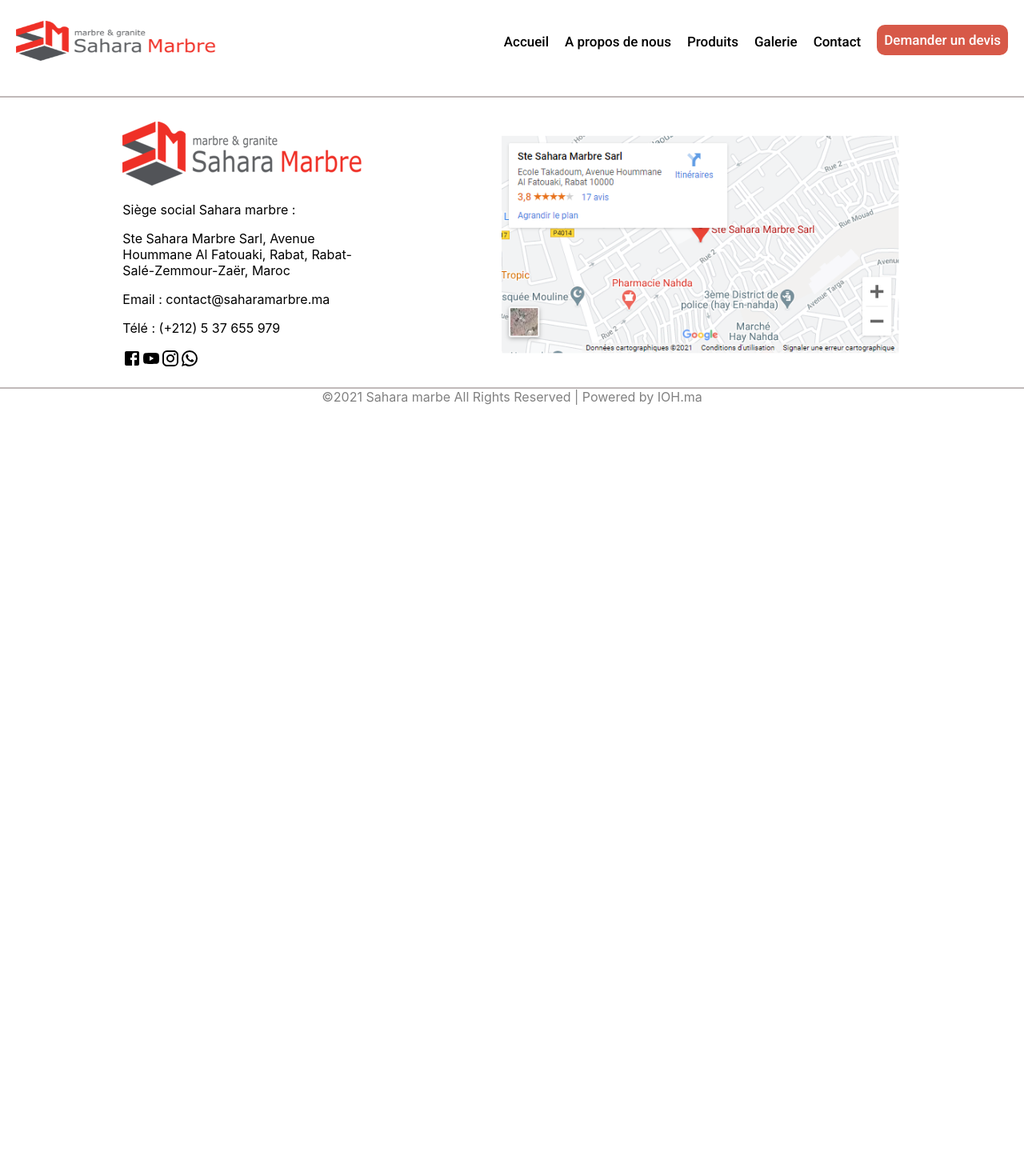
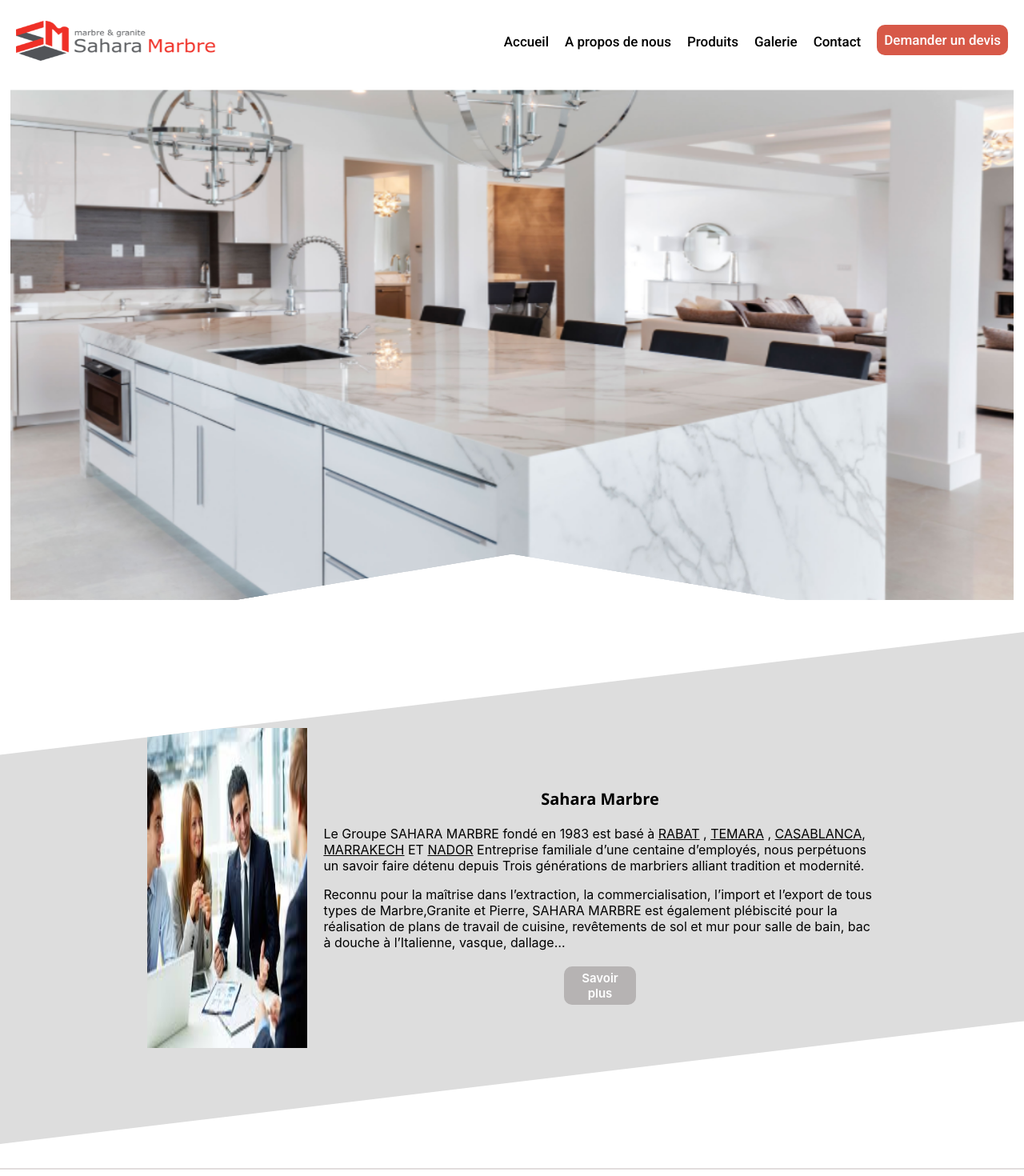
Before and after one commit to HichamOujari/E-commerce, a Next.js app: page / in a window 1280 px wide. Shown: the top 1470 px of the page at 80% size. Before the commit the page ends 800 px from the top, so only its background shows below. Built offline with nearby package versions, Linux system fonts and the light colour scheme.

Commit message:
by Hicham

```diff
--- a/components/footer.js
+++ b/components/footer.js
@@ -18,10 +18,10 @@ export default class Footer extends Component {
             <p className="Email">Email : contact@saharamarbre.ma</p>
             <p className="tele"> Télé :  (+212) 5 37 655 979</p>
             <div className="socialMedia">
-              <Link href="/facebook" className="SocialMediaIcons"><FacebookIcon className="facebook "/></Link>
-              <Link href="/facebook" className="SocialMediaIcons"><YouTubeIcon className="youtube "/></Link>
-              <Link href="/facebook" className="SocialMediaIcons"><InstagramIcon className="instagram"/></Link>
-              <Link href="/facebook" className="SocialMediaIcons"><WhatsAppIcon className="whatsapp"/></Link>
+              <Link href="/facebook"><FacebookIcon className="SocialMediaIcons facebook "/></Link>
+              <Link href="/youtube" ><YouTubeIcon className="SocialMediaIcons youtube "/></Link>
+              <Link href="/instagram" ><InstagramIcon className="SocialMediaIcons instagram"/></Link>
+              <Link href="/whatsapp"><WhatsAppIcon className="SocialMediaIcons whatsapp"/></Link>
             </div>
           </div>
           <div className="right">
--- /dev/null
+++ b/components/header.js
@@ -0,0 +1,16 @@
+import React, { Component } from 'react';
+import style from "../styles/home.module.css"
+
+export default class Header extends Component {
+  data = ["./headerImage/1.png","./headerImage/1.png","./headerImage/1.png"];
+  render() {
+    const listImage = this.data.map((ele,index)=>{
+      return <img id={"ImgHeader"+index} key={index} src={ele} />
+    })
+    return (
+      <div className={style.MainHeader}>
+        {listImage}
+      </div>
+    );
+  }
+}
--- /dev/null
+++ b/components/main.js
@@ -0,0 +1,28 @@
+import React, { Component } from 'react';
+import Header from "../components/header"
+import style from "../styles/home.module.css"
+import Link from "next/link"
+
+export default class Main extends Component {
+  render() {
+    return (
+      <>
+        <Header />
+        <div className={style.about}>
+            <img className={style.left} src="./About/entreprise.png"/>
+            <div className={style.right}>
+              <p className={style.title}>Sahara Marbre</p>
+              <div className={style.desc}>
+                <p>Le Groupe SAHARA MARBRE fondé en 1983 est basé à <u>RABAT</u> , <u>TEMARA</u> , <u>CASABLANCA</u>, <u>MARRAKECH</u> ET <u>NADOR</u> Entreprise familiale d’une centaine d’employés, nous perpétuons un savoir faire détenu depuis Trois générations de marbriers alliant tradition et modernité.</p>
+                <p>Reconnu pour la maîtrise dans l’extraction, la commercialisation, l’import et l’export de tous types de Marbre,Granite et Pierre, SAHARA MARBRE est également plébiscité pour la réalisation de plans de travail de cuisine, revêtements de sol et mur pour salle de bain, bac à douche à l’Italienne, vasque, dallage…</p>
+              </div>
+              <Link href="/about"><p className={style.SavoirPlus}>Savoir plus</p></Link>
+            </div>
+        </div>
+        <div className="Categories">
+
+        </div>
+      </>
+    );
+  }
+}
--- a/pages/index.js
+++ b/pages/index.js
@@ -3,6 +3,7 @@ import '../styles/home.module.css'
 import React, { Component } from 'react';
 import Nav from "../components/nav"
 import Footer from "../components/footer"
+import Main from "../components/main"
 
 export default class Home extends Component {
   render() {
@@ -15,6 +16,7 @@ export default class Home extends Component {
         </Head>
         <main>
           <Nav/>
+          <Main />
           <Footer/>
         </main>
     </div>
--- a/styles/global.css
+++ b/styles/global.css
@@ -115,11 +115,11 @@ nav>.MenuBar>.MenuBar>.DDevis:hover{
   color: gray;
   font-size: 16px;
   margin-top: 20px;
-  border-top: 2px solid rgb(192, 185, 185);
+  border-top: 2px solid rgb(216, 213, 213);
 }
 
 .footer{
-  border-top: 2px solid rgb(192, 185, 185);
+  border-top: 2px solid rgb(226, 221, 221);
   margin-top: 30px;
   padding-top: 30px;
 }
@@ -130,41 +130,46 @@ nav>.MenuBar>.MenuBar>.DDevis:hover{
  align-items: center;
 }
 .footer>.top>.left{
-  max-width: 300px;
+  max-width: 400px;
   margin-right: 20px;
 }
 .footer>.top>.left>img{
+  width: 210px;
 }
 .footer>.top>.left>.title{
-
+  font-weight: 700;
+  font-size: 20px;
+  text-align: center;
 }
-.footer>.top>.left>.Addr{
-
-}
-.footer>.top>.left>.Email{
-
-}
-.footer>.top>.left>.tele{
-
+.footer>.top>.left>.Addr,.footer>.top>.left>.tele,.footer>.top>.left>.Email{
+  font-family: 'Gill Sans', 'Gill Sans MT', Calibri, 'Trebuchet MS', sans-serif;
 }
 .footer>.top>.left>.socialMedia{
-
+  width: 200px;
+  margin-right: auto;
+  margin-left: auto;
 }
 
 .footer>.top>.left>.socialMedia>.SocialMediaIcons{
   cursor: pointer;
+  border: 1px solid #ddd;
+  border-radius: 50%;
+  padding: 4px;
+  transform: scale(1.6);
+  margin-right: 20px;
+  color: white;
 }
-.footer>.top>.left>.socialMedia>.SocialMediaIcons>.facebook{
-
+.footer>.top>.left>.socialMedia>.facebook{
+  background: rgb(56, 56, 221);
 }
-.footer>.top>.left>.socialMedia>.SocialMediaIcons>.youtube{
-
+.footer>.top>.left>.socialMedia>.youtube{
+  background: rgb(207, 44, 44);
 }
-.footer>.top>.left>.socialMedia>.SocialMediaIcons>.instagram{
-
+.footer>.top>.left>.socialMedia>.instagram{
+  background: linear-gradient(#a34f44,blue);
 }
-.footer>.top>.left>.socialMedia>.SocialMediaIcons>.whatsapp{
-
+.footer>.top>.left>.socialMedia>.whatsapp{
+  background: green;
 }
 
 
@@ -173,7 +178,8 @@ nav>.MenuBar>.MenuBar>.DDevis:hover{
 
 
 .footer>.top>.right{
-
+  display: flex;
+  justify-content: center;
 }
 .footer>.top>.right>.maps{
   max-width: 500px;
@@ -189,6 +195,7 @@ nav>.MenuBar>.MenuBar>.DDevis:hover{
   .footer>.top>.right>.maps{
     margin-top: 40px;
     width: 95%;
+    max-width: max-content;
   }
 }
 
@@ -214,7 +221,7 @@ nav>.MenuBar>.MenuBar>.DDevis:hover{
     position: fixed;
     z-index: 2;
     width: 100%;
-    height: 99vh;
+    height: 100vh;
     background: rgba(0,0,0,0.8);
     flex-direction: column;
     color: white;
@@ -225,7 +232,10 @@ nav>.MenuBar>.MenuBar>.DDevis:hover{
   #IconMenuCheck:checked ~ .MenuBar>.navBarEle{
     flex-direction: column;
     height: 80vh;
-    padding-top: 40px;
+    padding-top: 20px;
+  }
+  .MenuBar>.navBarEle>li{
+    margin-top: 50px;
   }
 }
 
--- a/styles/home.module.css
+++ b/styles/home.module.css
@@ -0,0 +1,86 @@
+.MainHeader{
+    padding: 6px;
+    display: flex;
+    flex-direction: column;
+    justify-content: center;
+    align-items: center;
+    position: relative;
+    height: 80vh;
+    margin-top: 20px;
+    clip-path: polygon(0 0, 100% 0, 100% 100%, 77% 100%, 50% 91%, 23% 100%, 0 100%);
+}
+
+.MainHeader>img{
+    width: 98%;
+    height: 80vh;
+    position: absolute;
+    top: 0;
+    left: auto;
+    right: auto;
+}
+
+.about{
+    display: flex;
+    padding-right: 5%;
+    padding-left: 5%;
+    margin: auto;
+    flex-wrap: wrap;
+    margin-top: 40px;
+    justify-content: center;
+    align-items: center;
+    background: #ddd;
+    padding-bottom: 120px;
+    padding-top: 120px;
+    clip-path: polygon(0 24%, 100% 0, 100% 76%, 0% 100%);
+
+}
+
+.about>.left{
+    max-width: 200px;
+    height:50vh;
+    margin-right: 20px;
+}
+
+.about>.right{
+    width: 60%;
+    max-width: 800px;
+}
+
+.about>.right>.title{
+    font-weight: 600;
+    font-size: 20px;
+    font-family: 'Segoe UI', Tahoma, Geneva, Verdana, sans-serif;
+    text-align: center;
+}
+.about>.right>.SavoirPlus:hover{
+    color: black;
+    cursor: pointer;
+}
+.about>.right>.SavoirPlus{
+    background: rgb(182, 179, 179);
+    width: 90px;
+    font-size: 15px;
+    text-align: center;
+    font-weight: 600;
+    color: white;
+    padding: 5px;
+    border-radius: 10px;
+    transition: 1s;
+    transform-origin: all;
+    margin: auto;
+    margin-top: 20px;
+}
+
+@media (max-width:700px){
+    .about>.left{
+        width: 100%;
+        max-width: max-content;
+    }
+    .about>.right{
+        width: 100%;
+        max-width: max-content;
+    }
+    .about{
+        clip-path: polygon(0 10%, 100% 0, 100% 90%, 0% 100%);
+    }
+}
```
Also changed, not shown: public/About/entreprise.png (added), public/headerImage/1.png (added).
